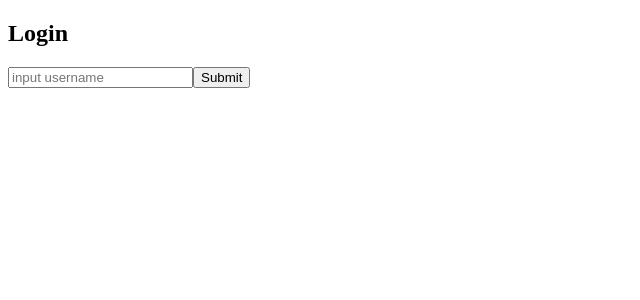
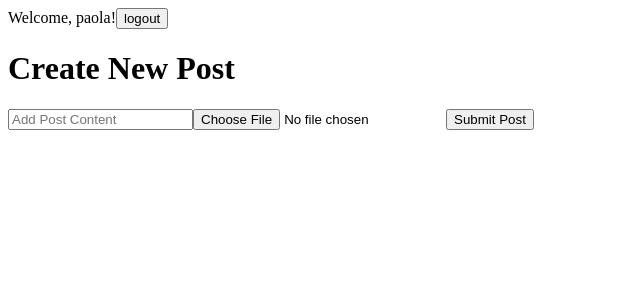
Before and after one commit to PaolaGaray/react-social-media, a React (Create React App) app: page / in a window 1280 px wide. Shown: the top 300 px of the page, without its empty margins (0-640 px from the left). Built offline with nearby package versions, Linux system fonts and the light colour scheme.

Commit message:
Add CreatePost, PostList and Post components

```diff
--- a/src/App.js
+++ b/src/App.js
@@ -1,16 +1,27 @@
-import React, { useState } from 'react'
-import Login from './components/Login'
+import React, { useState, useEffect } from 'react';
+
+import Login from './components/Login';
+import Header from './components/Header';
+import CreatePost from './components/CreatePost';
+import PostList from './components/PostList';
 
 export default function App() {
-    const [user, setUser] = useState('')
+    const [user, setUser] = useState('paola');
+    const [posts, setPosts] = useState([]);
+
+    useEffect(() => {
+        document.title = user ? `${user}'s Feed` : "Please Login"
+    }, [user])
 
     if(!user) {
-        return <Login setUser={setUser}/>
+        return <Login setUser={setUser} />
     }
 
     return (
-        <div>
-            hello buddy!
-        </div>
+        <>
+            <Header user={user} setUser={setUser}/>
+            <CreatePost user={user} setPosts={setPosts} posts={posts}/>
+            <PostList posts={posts}/>
+        </>
     )
 }
--- a/src/components/CreatePost.js
+++ b/src/components/CreatePost.js
@@ -1,9 +1,37 @@
-import React from 'react'
+import React, { useState, useRef } from 'react'
 
-export default function CreatePost() {
+export default function CreatePost({ user, setPosts, posts }) {
+
+    const [content, setContent] = useState('');
+    const [image, setImage] = useState(null);
+    const imageInputRef = useRef()
+
+    const handleSubmit = (event) => {
+        event.preventDefault();
+        const post = { content, image, user };
+        const newPosts = [post, ...posts];
+        setPosts(newPosts);
+        setContent("");
+        imageInputRef.current.value = '';
+    }
+
     return (
         <div>
-            Create post!
+            <h1>Create New Post</h1>
+            <form onSubmit={handleSubmit}>
+                <input
+                    type='text'
+                    placeholder='Add Post Content'
+                    onChange={event => setContent(event.target.value)}
+                    value={content}
+                />
+                <input
+                    type='file'
+                    onChange={event => setImage(event.target.files[0])}
+                    ref={imageInputRef}
+                />
+                <button type='submit'>Submit Post</button>
+            </form>
         </div>
     )
 }
--- a/src/components/Header.js
+++ b/src/components/Header.js
@@ -1,9 +1,10 @@
 import React from 'react'
 
-export default function Header() {
+export default function Header({ user, setUser }) {
     return (
         <div>
-
+            Welcome, {user}!
+            <button onClick={() => setUser("")}>logout</button>
         </div>
     )
 }
--- a/src/components/Post.js
+++ b/src/components/Post.js
@@ -1,9 +1,17 @@
-import React from 'react'
+import React from 'react';
 
-export default function Post() {
+export default function Post({ image, content, user }) {
     return (
-        <div>
-            Post
-        </div>
+        <>
+            {image && (
+                <img
+                    style={{ height:100, width: 200, objectFit: 'cover' }}
+                    src={URL.createObjectURL(image)}
+                    alt="Post cover"
+                />
+            )}
+            <p>{content}</p>
+            <div>{user}</div>
+        </>
     )
 }
--- a/src/components/PostList.js
+++ b/src/components/PostList.js
@@ -1,9 +1,7 @@
-import React from 'react'
+import React from 'react';
 
-export default function PostList() {
-    return (
-        <div>
-            postlist!
-        </div>
-    )
+import Post from './Post';
+
+export default function PostList({ posts }) {
+    return posts.map((post, i) => (<Post key={i} {...post} />))
 }
```
Also changed, not shown: 1 other file (tests, documents, lock files or other folders).
